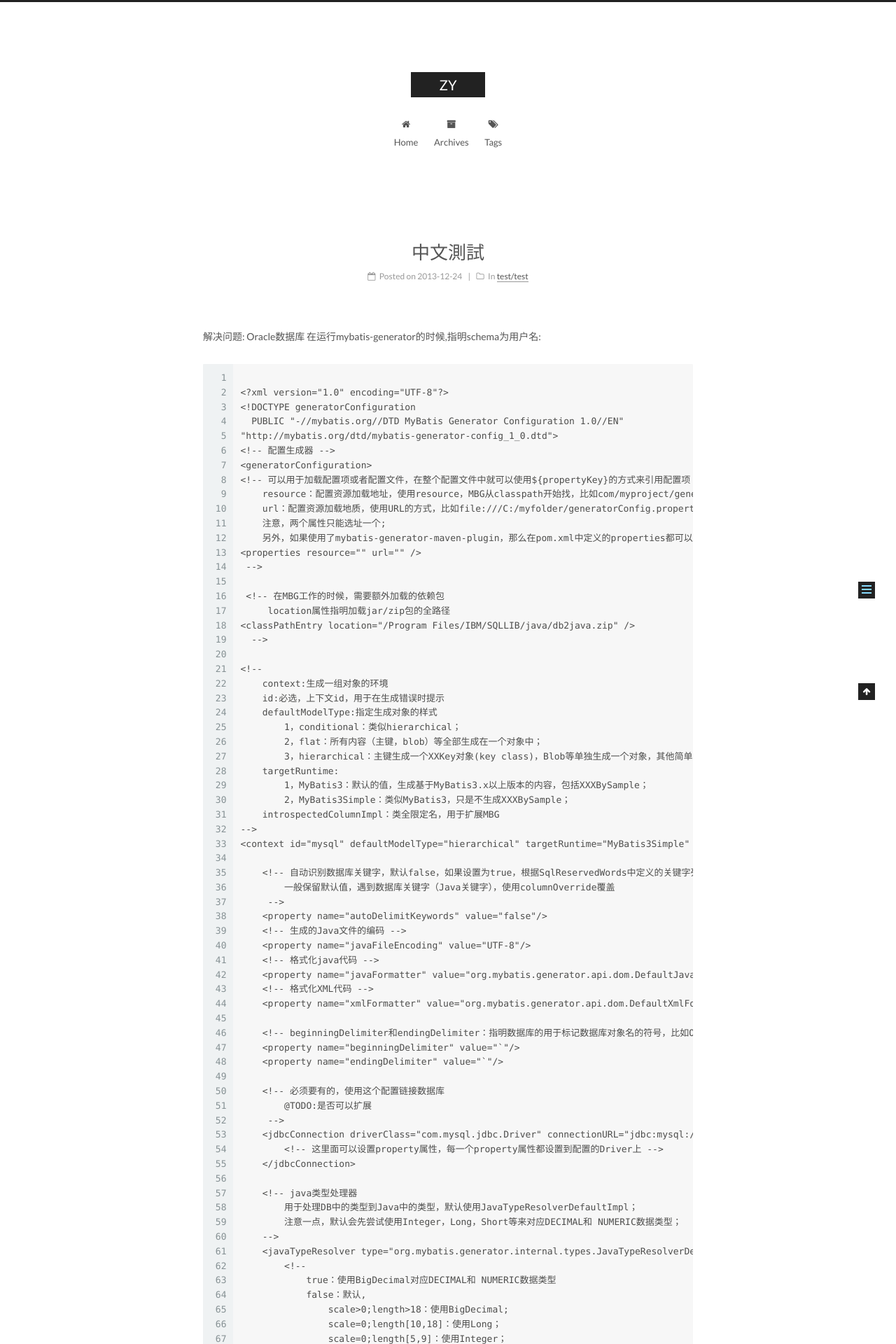
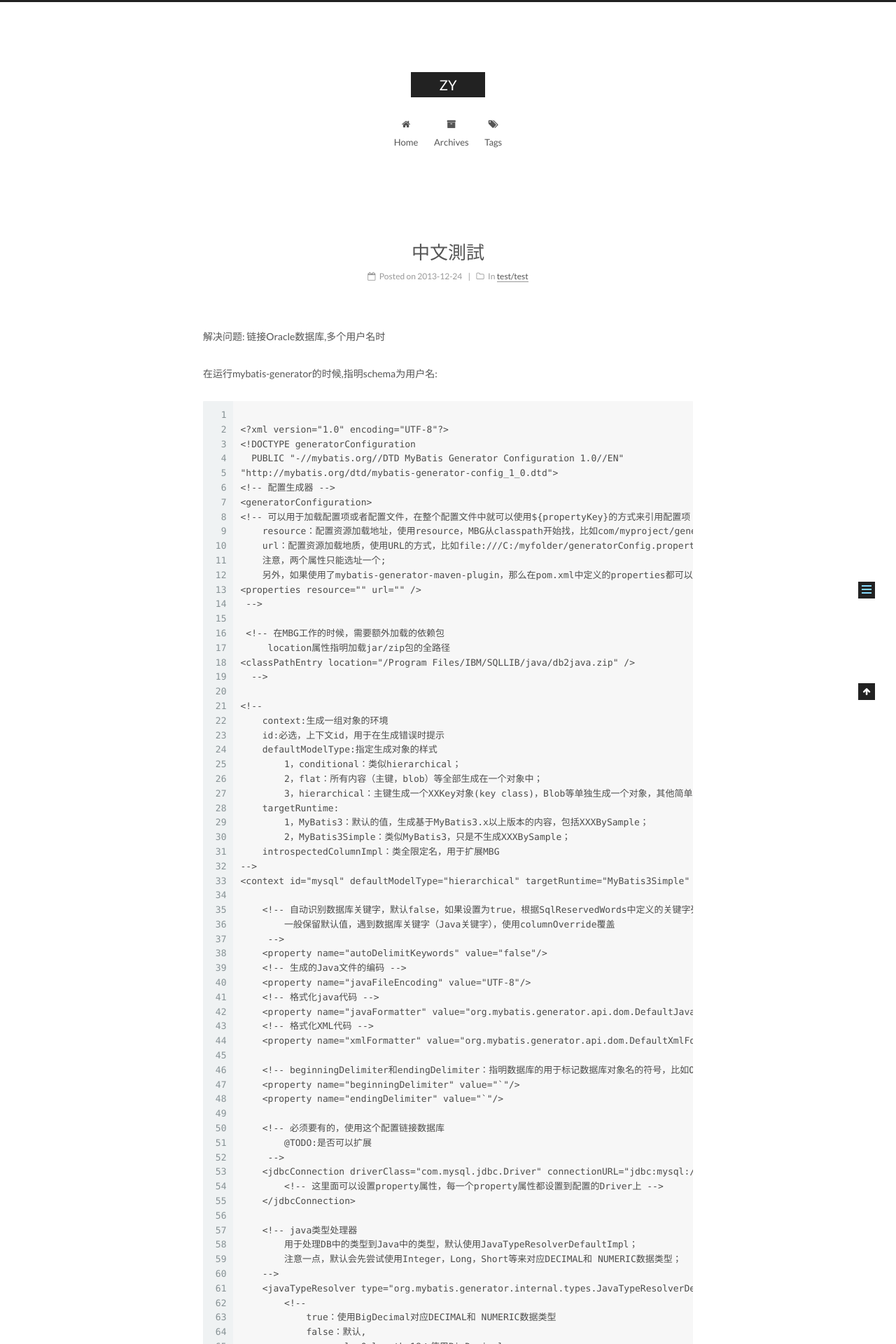
Before and after one commit to ZYypl/ZYypl.github.io, a Jekyll site: the page built from _posts/2018-10-23-mybatis逆向生成.md, in a window 1280 px wide. Shown: the top 1920 px of the page at 70% size. Built offline with Jekyll 4.4.1, drawn with Linux system fonts in a browser that asks for light colours.

Commit message:
Update 2018-10-23-mybatis逆向生成.md

````diff
--- a/_posts/2018-10-23-mybatis逆向生成.md
+++ b/_posts/2018-10-23-mybatis逆向生成.md
@@ -6,7 +6,8 @@ categories:
 tags:
 ---
 解决问题:
-Oracle数据库
+链接Oracle数据库,多个用户名时
+
 在运行mybatis-generator的时候,指明schema为用户名:
 
 ```
````
